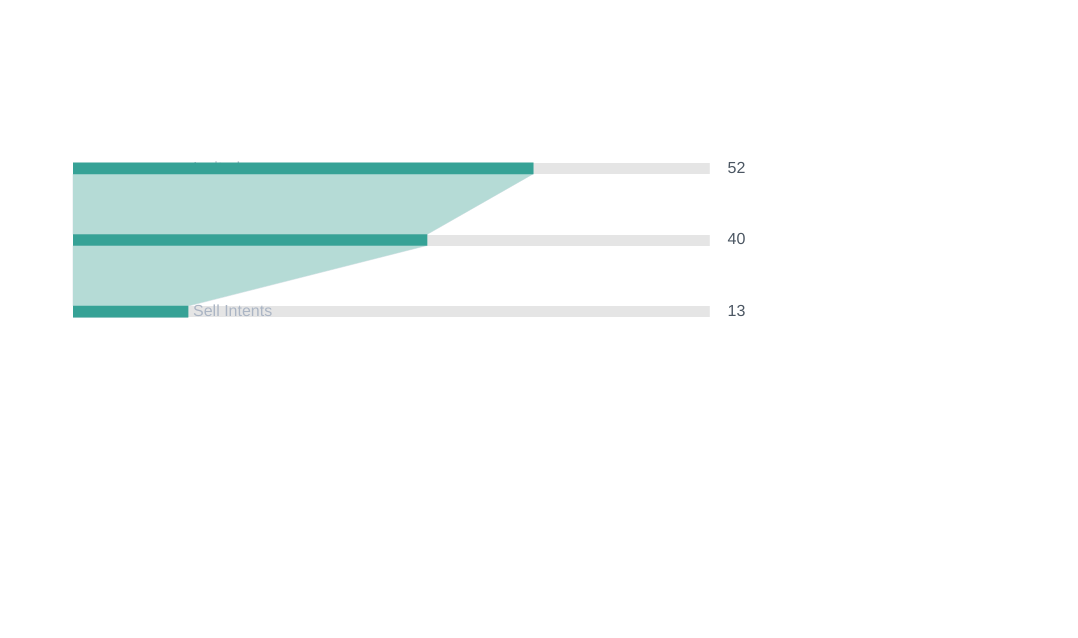
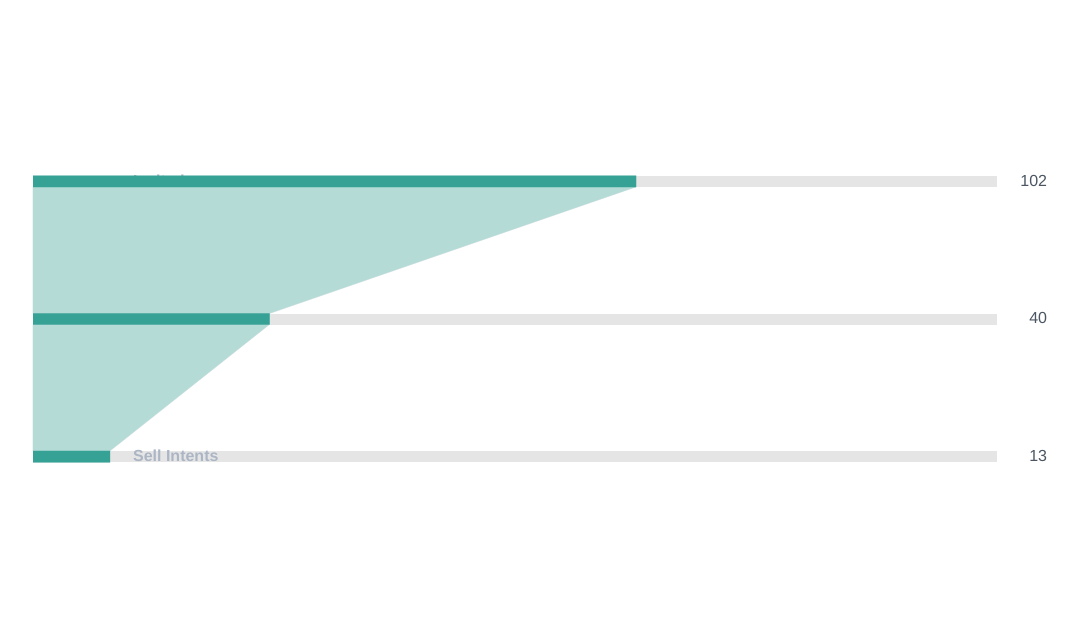
Before and after one commit to ricokareem/chartjs-barFunnel, a website: page index.html in a window 1280 px wide. Shown: the part 5-643 px from the top of the page, without its empty margins (175-1253 px from the left). Drawn offline with nearby package versions, Linux system fonts and the light colour scheme.

Commit message:
more styling pt 2

```diff
--- a/index.html
+++ b/index.html
@@ -16,7 +16,7 @@
   </head>
 
   <body>
-    <div id="container" style="width: 75%">
+    <div id="container">
       <canvas id="canvas"></canvas>
     </div>
     <!-- <script>
--- a/js/bundle.js
+++ b/js/bundle.js
@@ -18,32 +18,33 @@
         const font = '16px "Helvetica Neue", Helvetica, Arial, sans-serif';
 
         if (chart.getDatasetMeta(0).data[i].$context.raw) {
-          // Draw Step Label
-          // Draw a background rect assuming height of font to hold the label
+          // Draw Step Label (the numbers on the right side of the chart)
+          // Since there is no padding concept, use a rect that contains text in order to get the padding effect
+
+          // Start with creating a background rect assuming height of font to hold the label
+          // and make sure the rect extends beyond the width of longest text value
+          const RECT_WIDTH = 100;
+
           ctx.fillStyle = "#ffffff";
-
-          // make rect extend beyond width of text
-          const width = 4 * ctx.measureText(label.toFixed(0)).width;
-
           ctx.fillRect(
-            right - width,
+            right - RECT_WIDTH,
             chart.getDatasetMeta(0).data[i].y - 6,
-            width,
+            RECT_WIDTH,
             20
           );
 
-          // Add the label text (the value of the data point)
+          // Add text label => (the value of the data point)
           ctx.font = font;
           ctx.fillStyle = "#4B5662";
           ctx.textAlign = "right";
           ctx.fillText(
             label.toFixed(0),
-            right - width / 2,
+            right - RECT_WIDTH / 2,
             chart.getDatasetMeta(0).data[i].y
           );
         }
 
-        // Draw polygon for region
+        // Draw a polygon for region to simulate a funnel
         ctx.beginPath();
         ctx.fillStyle = "rgba(181, 219, 214, 1)";
         ctx.strokeStyle = "#E3E8ED";
@@ -87,7 +88,7 @@
       {
         backgroundColor: "rgba(54, 162, 150, 1)",
         borderWidth: 0,
-        data: [52, 40, 13],
+        data: [102, 40, 13],
         barPercentage: 0.25,
         barThickness: 11,
       },
@@ -118,7 +119,7 @@
               display: false,
               drawBorder: false,
             },
-            max: 80,
+            max: 180,
             ticks: {
               display: false,
             },
@@ -135,9 +136,9 @@
             paddingTop: 0,
             ticks: {
               color: "rgba(171, 181, 196, 1)",
-              font: { size: "16px" },
+              font: { size: "16px", weight: "bold" },
               mirror: true,
-              padding: 120,
+              padding: 100,
             },
           },
         },
```
Also changed, not shown: js/main.js (+16 -15 lines).
